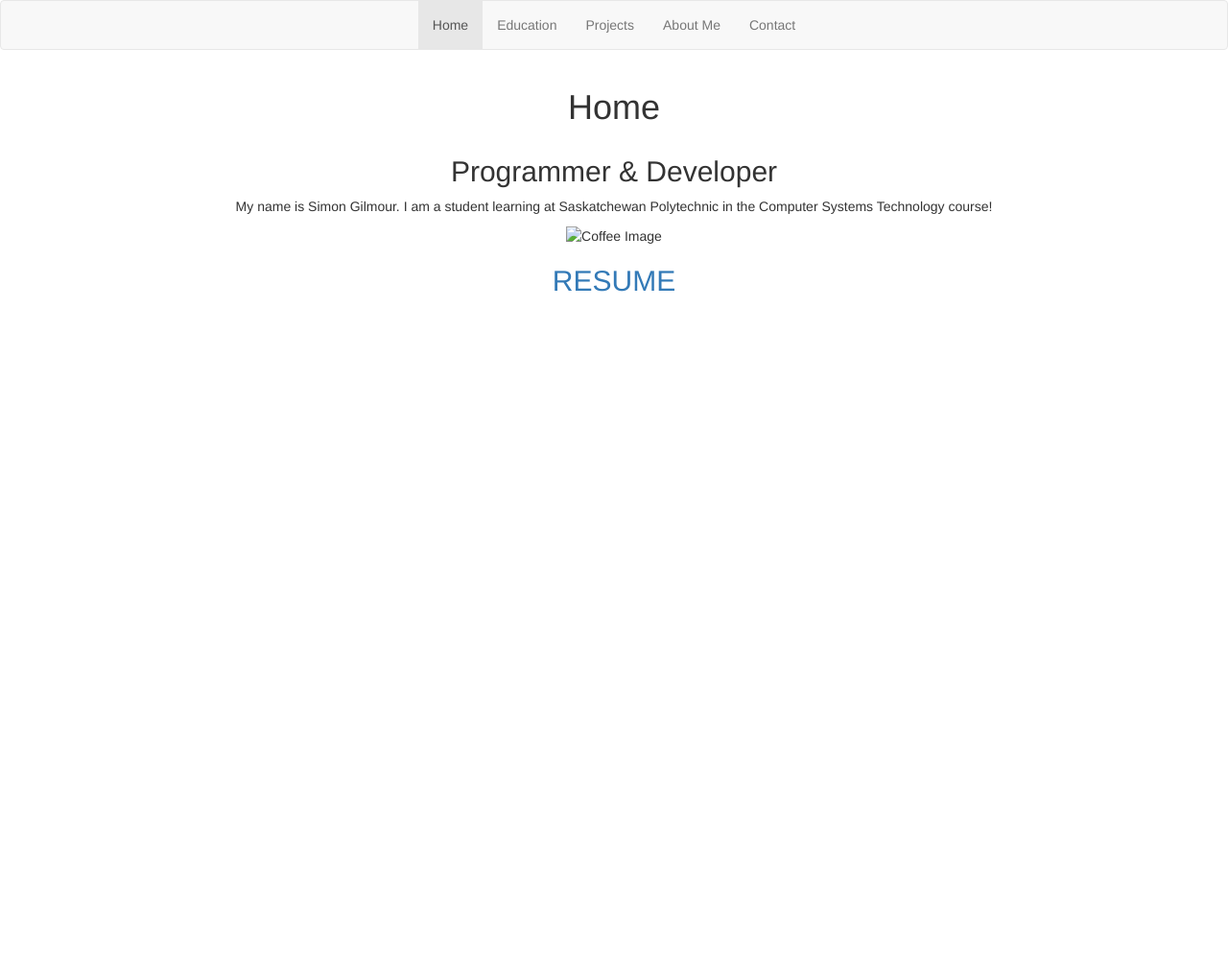
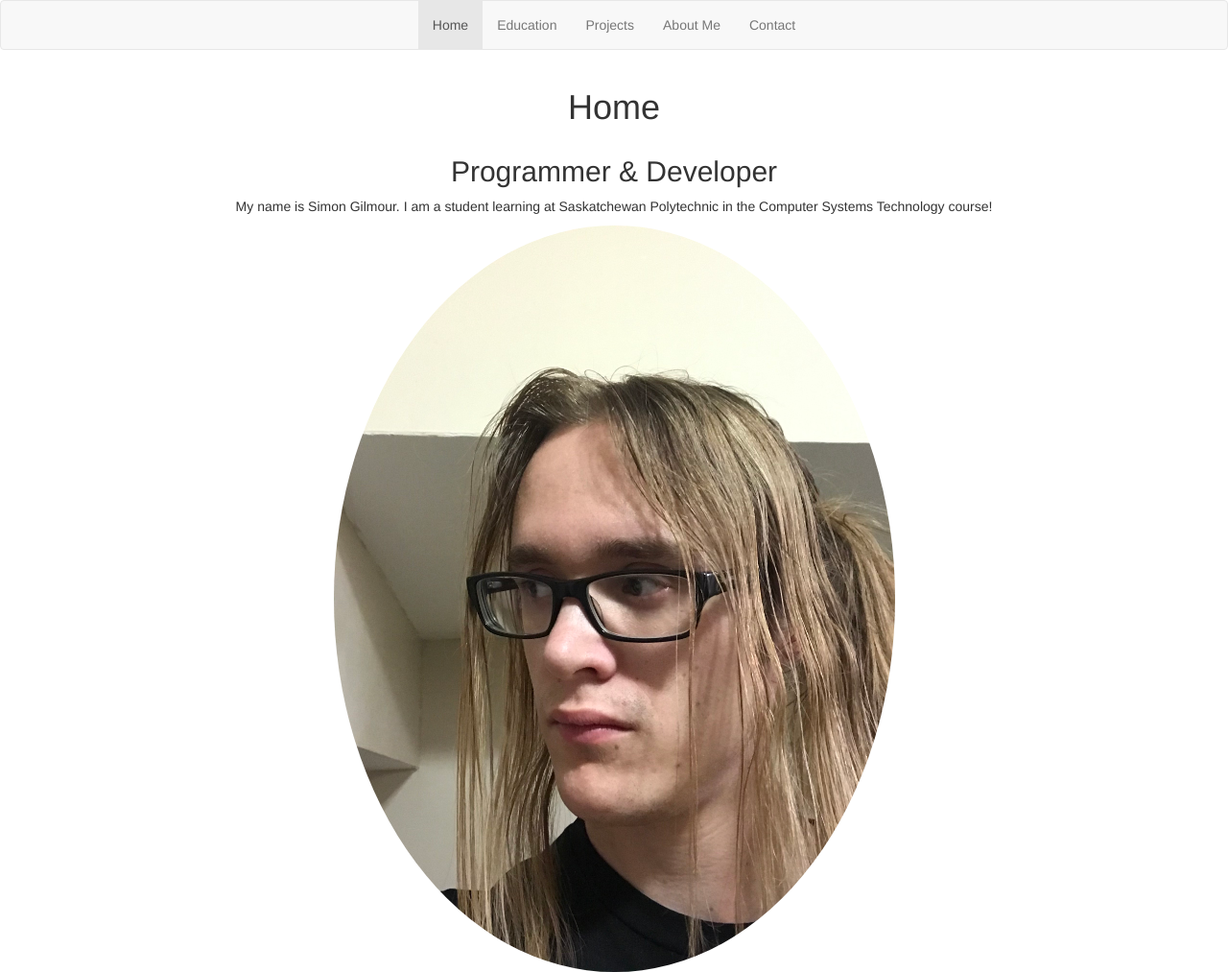
Before and after one commit to SimonGilmour/SimonGilmour.github.io, a plain HTML site: page HomePage.html in a window 1280 px wide. Shown: the top 1013 px of the page at 96% size. Before the commit the page ends 800 px from the top, so only its background shows below. Drawn offline with nearby package versions, Linux system fonts and the light colour scheme.

Commit message:
Update HomePage.html

```diff
--- a/HomePage.html
+++ b/HomePage.html
@@ -42,7 +42,7 @@
         </div>
         <div class="row">
             <div class="text-center">
-                <img src="IMG_0342.PNG" class="img-fluid" alt="Coffee Image" width="50%" height="50%">
+                <img src="IMG_0342.jpg" class="img-fluid" alt="Coffee Image" width="50%" height="25%" style="border-radius:50%">
             </div>
         </div>
 
```
